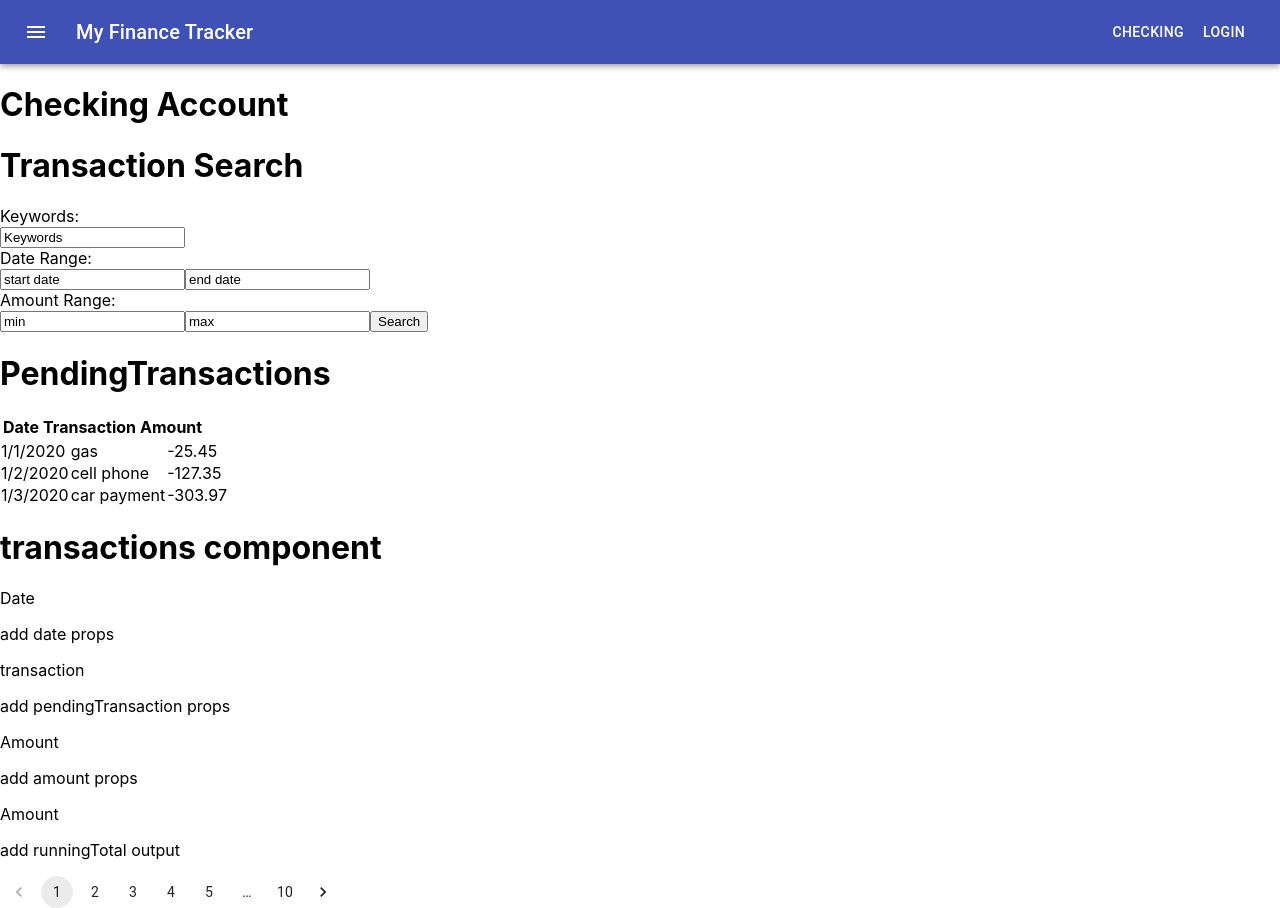
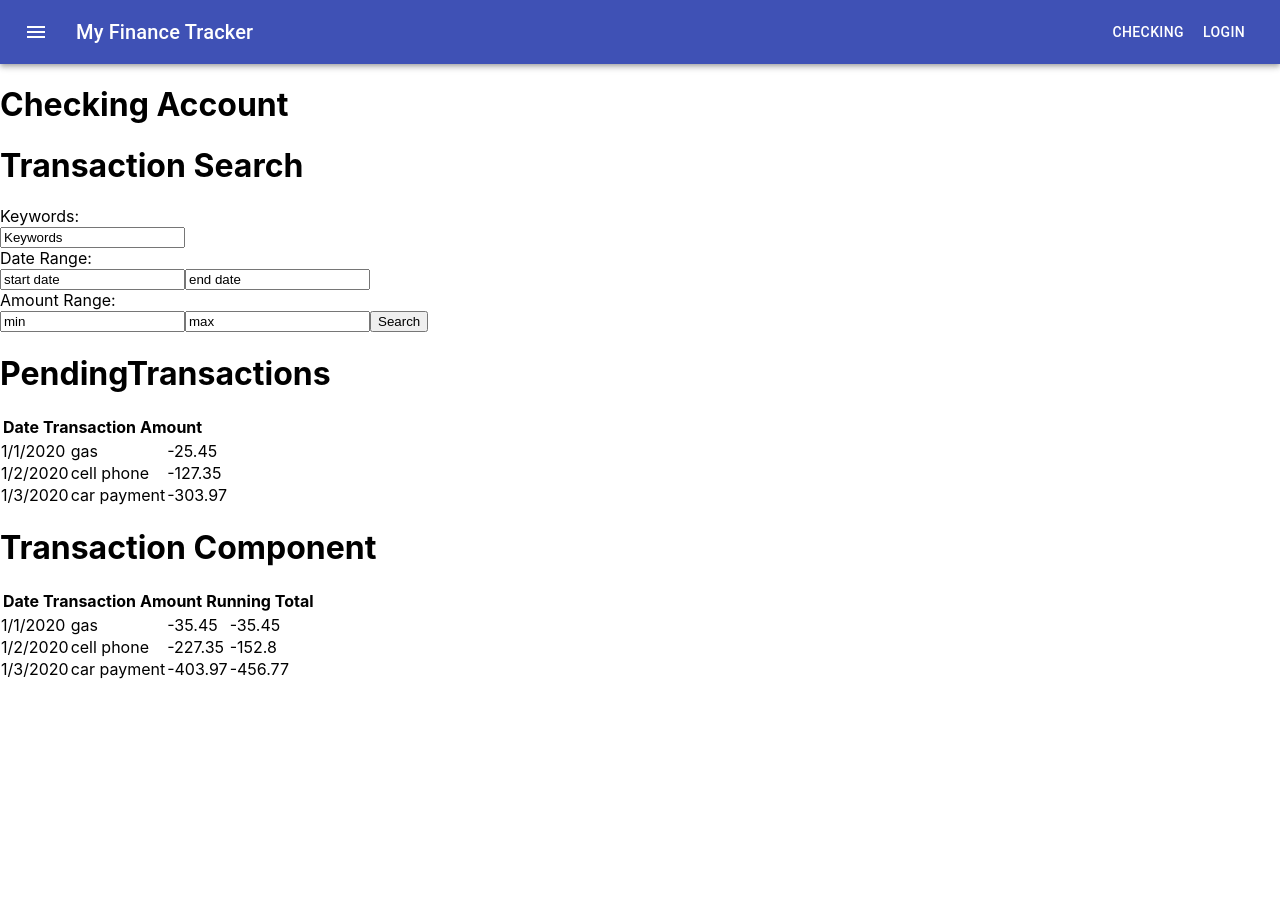
Before and after one commit to danlagos/react-checkbook, a React (Create React App) app: page / in a window 1280 px wide. After the commit the page ends 800 px from the top, so only its background shows below. Built offline with nearby package versions, Linux system fonts and the light colour scheme.

Commit message:
rendered data in transaction component.  temporarily removed pagination.

```diff
--- a/src/components/checking/checkingAccount.js
+++ b/src/components/checking/checkingAccount.js
@@ -6,22 +6,23 @@ import Transactions from './transactions.js';
 
 class CheckingAccount extends Component {
   state = {
+    startBal: 0,
     pendingTransData: [
       { id: 0, date: '1/1/2020', transaction: "gas", amount: -25.45 },
       { id: 1, date: '1/2/2020', transaction: "cell phone", amount: -127.35 },
       { id: 2, date: '1/3/2020', transaction: "car payment", amount: -303.97, },
     ],
-    startBal: 0,
     transactionData: [
-      { id: 0, date: '1/1/2020', transaction: "gas", amount: -25.45, runningTotal: -25.45 },
-      { id: 1, date: '1/2/2020', transaction: "cell phone", amount: -127.35, runningTotal: -152.8 },
-      { id: 2, date: '1/3/2020', transaction: "car payment", amount: -303.97, runningTotal: -456.77 },
+      { id: 0, date: '1/1/2020', transaction: "gas", amount: -35.45, runningTotal: -35.45 },
+      { id: 1, date: '1/2/2020', transaction: "cell phone", amount: -227.35, runningTotal: -152.8 },
+      { id: 2, date: '1/3/2020', transaction: "car payment", amount: -403.97, runningTotal: -456.77 },
     ]
   }
   render() {
+    let pendTransData = null;
     let transData = null;
 
-    transData = (
+    pendTransData = (
       <div>
         <h1>PendingTransactions</h1>
         <table>
@@ -41,12 +42,34 @@ class CheckingAccount extends Component {
       </div>
     )
 
+    transData = (
+      <div>
+        <h1>Transaction Component</h1>
+        <table>
+          <tr>
+            <th>Date</th>
+            <th>Transaction</th>
+            <th>Amount</th>
+            <th>Running Total</th>
+          </tr>
+        </table>
+        {this.state.transactionData.map((transactionData, index) => {
+          return <Transactions
+            key={transactionData.id}
+            date={transactionData.date}
+            transaction={transactionData.transaction}
+            amount={transactionData.amount}
+            runningTotal={transactionData.runningTotal} />
+        })}
+      </div>
+    )
+
     return (
       <div className="App" >
         <h1> Checking Account</h1>
         <TransactionSearch />
+        {pendTransData}
         {transData}
-        <Transactions />
       </div>
     );
   }
--- a/src/components/checking/pendingTransactions.js
+++ b/src/components/checking/pendingTransactions.js
@@ -1,7 +1,6 @@
 import React from 'react';
 
 function PendingTransactions(props) {
-  console.log(props.pendingTransData)
   return (
     <tr>
       <td>{props.date} </td>
--- a/src/components/checking/transactions.js
+++ b/src/components/checking/transactions.js
@@ -1,31 +1,14 @@
 import React from 'react';
 
-import { makeStyles } from '@material-ui/core/styles';
-import Pagination from '@material-ui/lab/Pagination';
+function Transactions(props) {
+  return (
+    <tr>
+      <td>{props.date} </td>
+      <td>{props.transaction}</td>
+      <td>{props.amount}</td>
+      <td>{props.runningTotal}</td>
+    </tr>
 
-const useStyles = makeStyles(theme => ({
-  root: {
-    '& > *': {
-      marginTop: theme.spacing(2),
-    },
-  },
-}));
-
-function Transactions() {
-  const classes = useStyles();
-  return (
-    <div className="App">
-      <h1> transactions component </h1>
-      <div>
-        <p>Date</p> <p>add date props</p>
-        <p>transaction</p> <p>add pendingTransaction props</p>
-        <p>Amount</p> <p>add amount props</p>
-        <p>Amount</p> <p>add runningTotal output</p>
-      </div>
-      <div className={classes.root}>
-        <Pagination count={10} />
-      </div>
-    </div>
   );
 }
 
```
